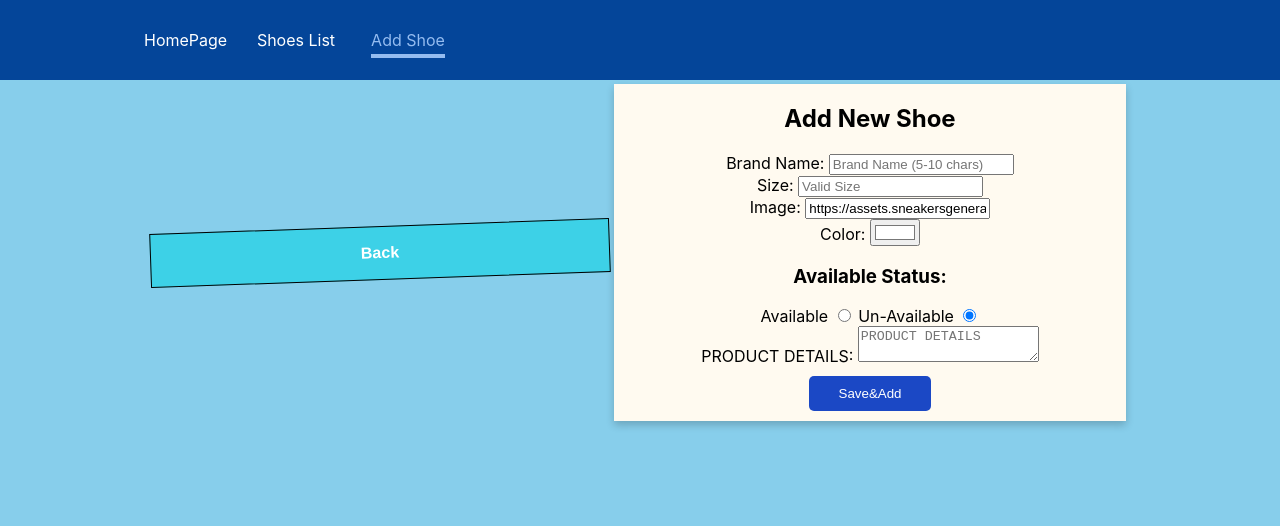
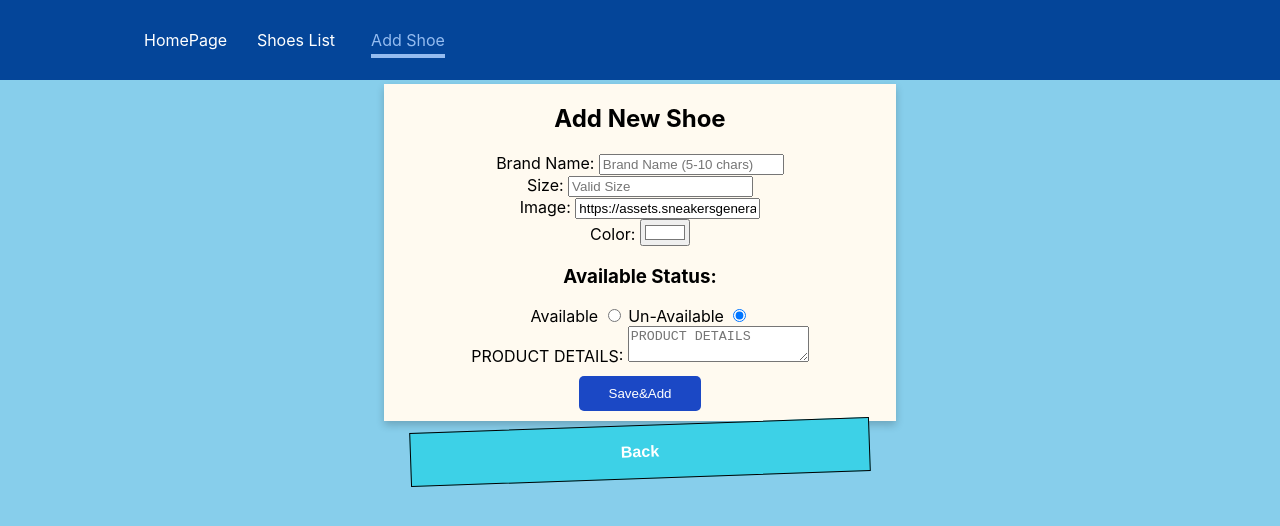
Before and after one commit to AmiramAbergel/Weekend11-Project-React-Shoe-App, a React (Create React App) app in the folder weekend-shoe-app/: page /add-shoe in a window 1280 px wide. Shown: the top 526 px of the page. Built offline with nearby package versions, Linux system fonts and the light colour scheme.

Commit message:
little styling

```diff
--- a/weekend-shoe-app/src/components/AddShoe.js
+++ b/weekend-shoe-app/src/components/AddShoe.js
@@ -8,6 +8,7 @@ export const Div = styled.div`
     display: flex;
     justify-content: center;
     align-items: center;
+    flex-direction: column;
 `;
 
 const Form = styled.form`
@@ -96,14 +97,6 @@ const AddShoe = (props) => {
 
     return (
         <Div className='form-container'>
-            <BackBtn>
-                <NavLink
-                    style={{ textDecoration: 'none', color: 'white' }}
-                    to={`/shoes`}
-                >
-                    Back
-                </NavLink>
-            </BackBtn>
             <Form onSubmit={newShoeFormDataHandler}>
                 <div>
                     <h2>Add New Shoe</h2>
@@ -178,6 +171,14 @@ const AddShoe = (props) => {
                     <Btn>Save&Add</Btn>
                 </div>
             </Form>
+            <BackBtn>
+                <NavLink
+                    style={{ textDecoration: 'none', color: 'white' }}
+                    to={`/shoes`}
+                >
+                    Back
+                </NavLink>
+            </BackBtn>
         </Div>
     );
 };
--- a/weekend-shoe-app/src/components/ShoesList.js
+++ b/weekend-shoe-app/src/components/ShoesList.js
@@ -62,8 +62,10 @@ const ShoesList = (props) => {
                         <h5>Size: {shoe.size}</h5>
                         <h5>Color: {shoe.color}</h5>
                         <h5>Price (USD) : {shoe.price}</h5>
-
                         <img src={shoe.img} alt='{shoe.brand}'></img>
+                        {shoe.text ? (
+                            <p>Product description: {shoe.text}</p>
+                        ) : null}
                     </NavLink>
                 </Li>
             );
```
